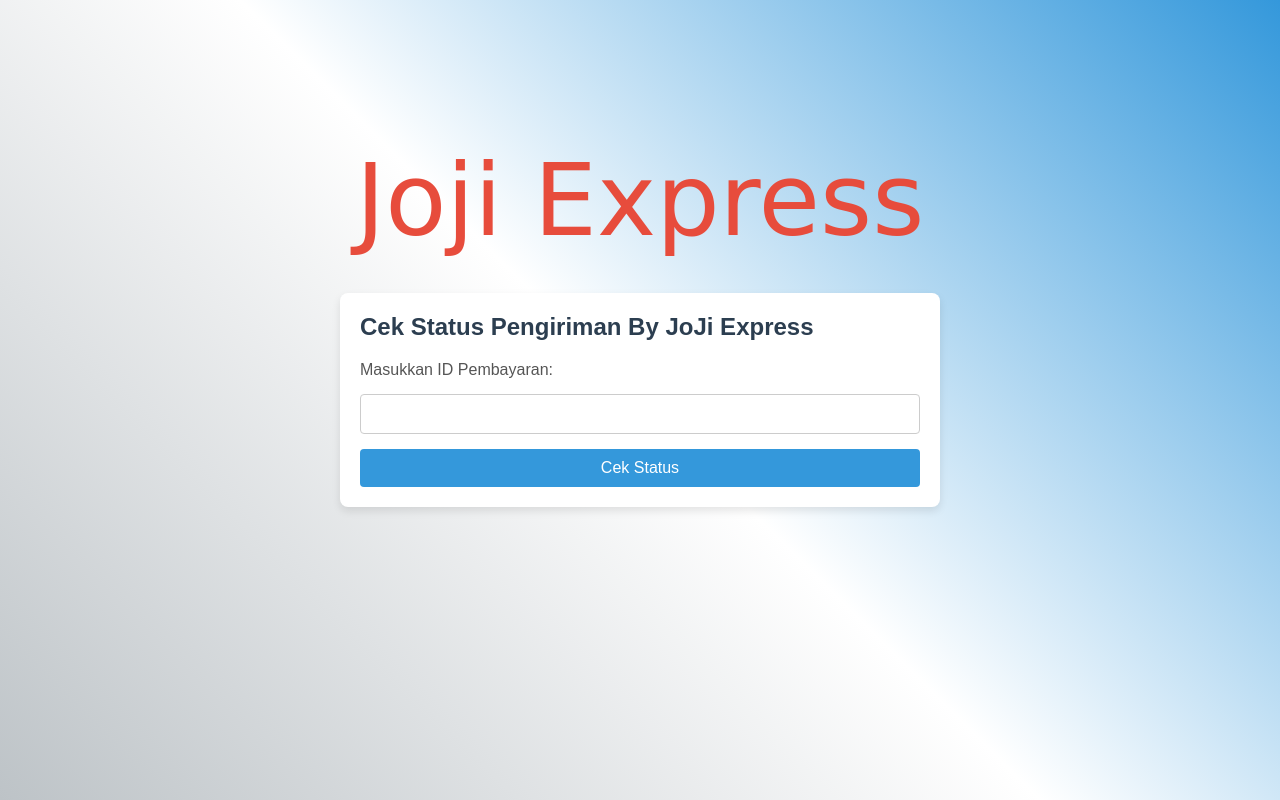
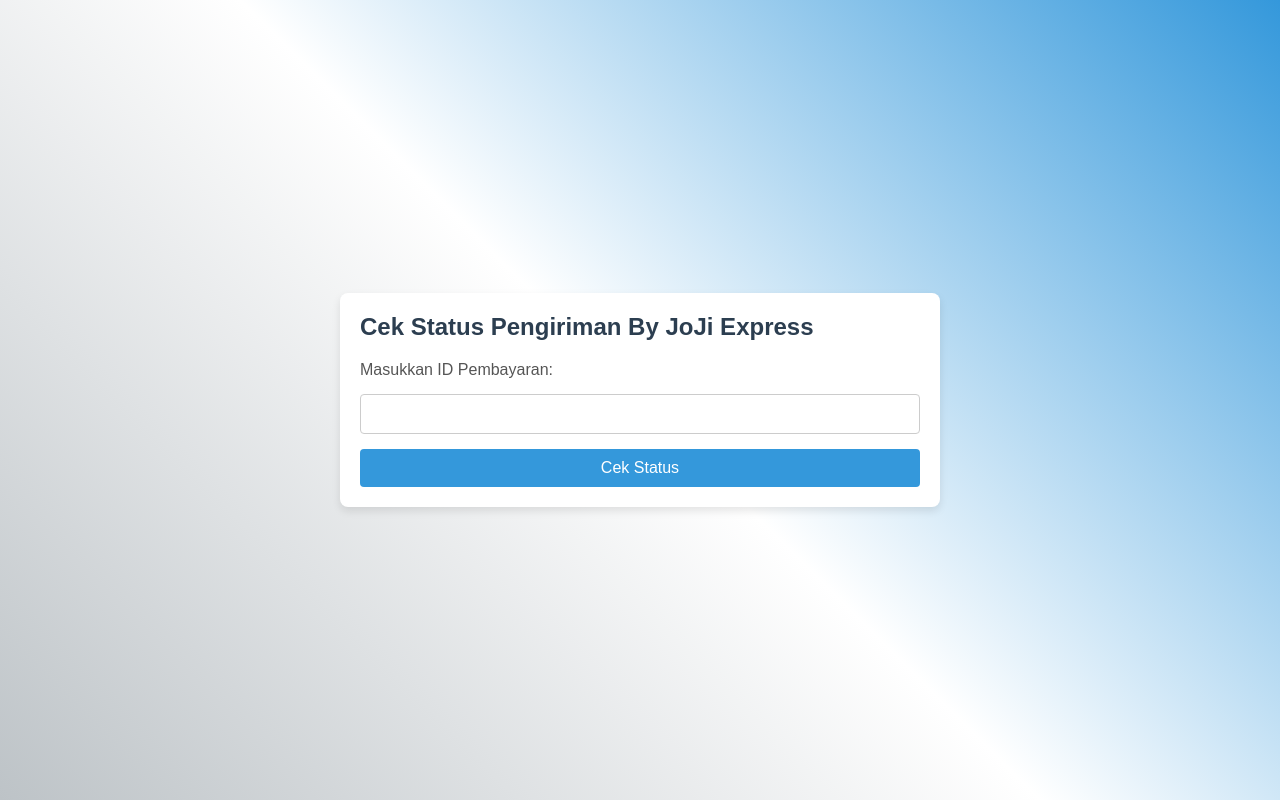
Before and after one commit to IqbalSetyawan/Kelompok_5_Pelacakan, a PHP site: page / in a window 1280 px wide. Run offline with PHP 8.4, Linux system fonts and the light colour scheme; some web fonts are replaced.

Commit message:
Update styles.css

```diff
--- a/styles.css
+++ b/styles.css
@@ -42,18 +42,7 @@
     transform: scale(1.05); /* Zoom-in sedikit */
 }
 
-/* Menambahkan teks "Joji Express" pada background */
-body::before {
-    content: 'Joji Express';
-    font-family: 'Platinum Sign', cursive;
-    font-size: 100px;
-    color: #e74c3c; /* Merah pekat */
-    position: absolute;
-    top: 25%;  /* Menggeser teks lebih atas */
-    left: 50%;
-    transform: translate(-50%, -50%); /* Memusatkan teks secara horizontal dan vertikal */
-    z-index: 1; /* Menempatkan teks di belakang konten */
-}
+
 
 /* Heading */
 h2 {
```
